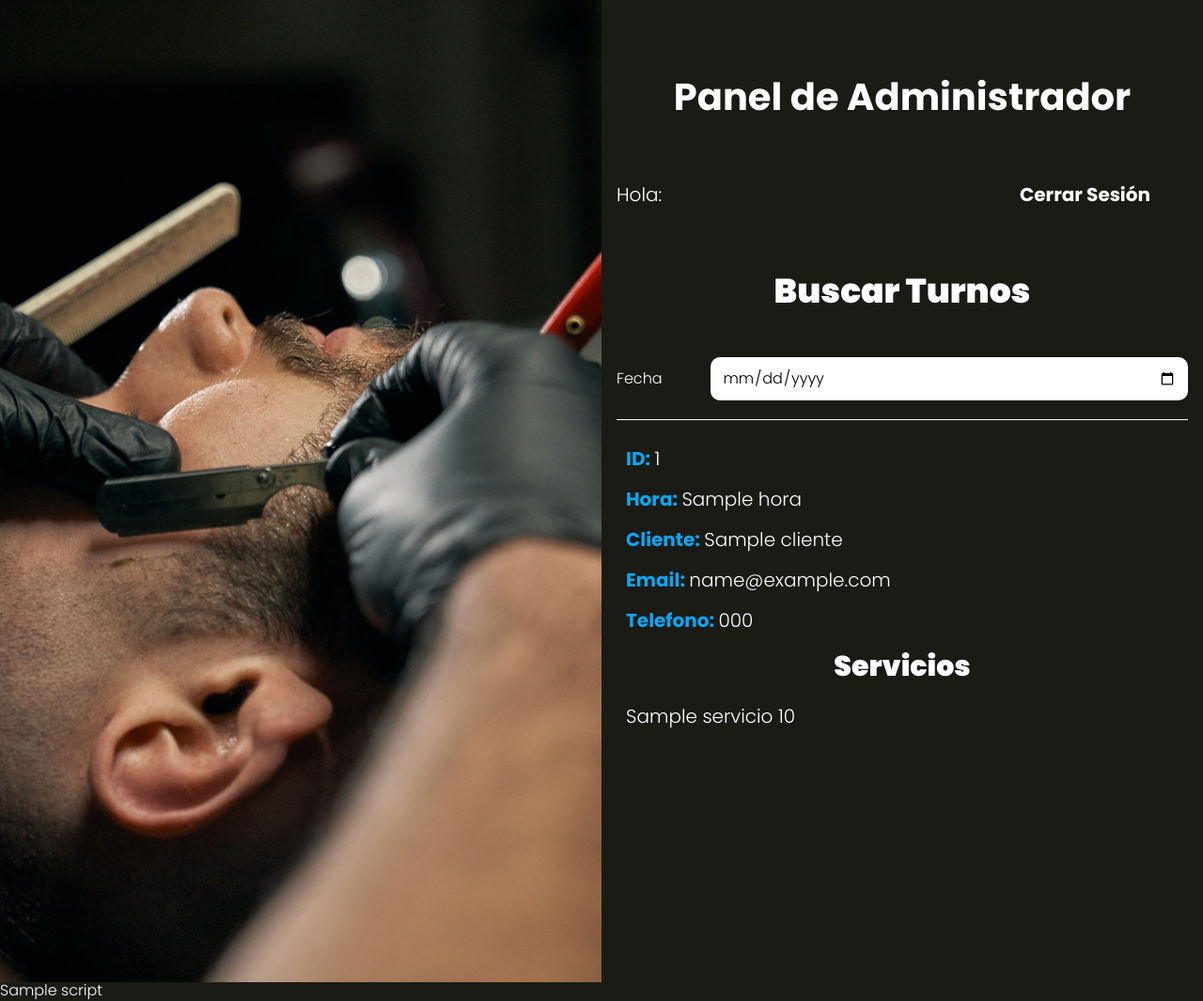
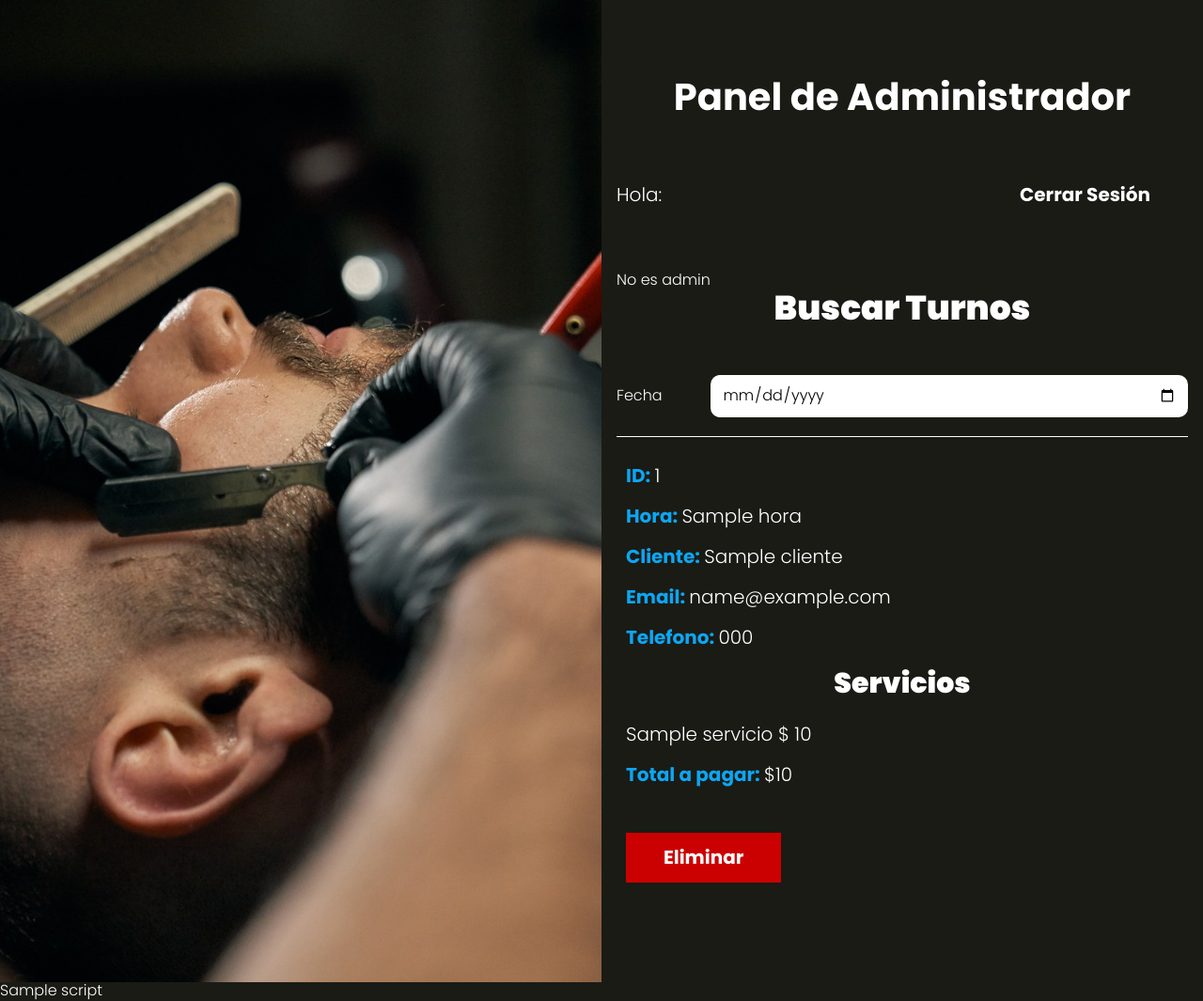
Before and after one commit to dellpinos/AppSalon, a PHP site: the page made by views/admin/index.php in a window 1280 px wide. Shown: the whole page at 94% size. Run offline with PHP 8.4, Linux system fonts and the light colour scheme; the template is opened without the code that fills it: most values are stand-ins (such as "Sample title", 1, 10 or a date in 2020); data that the repository does not hold is empty.

Commit message:
Menu Admin Servicios

```diff
--- a/controllers/LoginController.php
+++ b/controllers/LoginController.php
@@ -29,6 +29,8 @@ class LoginController {
                         $_SESSION['nombre'] = $usuario->nombre . " " . $usuario->apellido;
                         $_SESSION['email'] = $usuario->email;
                         $_SESSION['login'] = true;
+
+                        debuguear($_SESSION);
 
                         // Redireccionamiento
                         if($usuario->admin === "1"){
--- a/public/index.php
+++ b/public/index.php
@@ -38,6 +38,7 @@ $router->get('/admin', [AdminController::class, 'index']);
 // API de Turnos
 $router->get('/api/servicios', [APIController::class, 'index']);
 $router->post('/api/turnos', [APIController::class, 'guardar']);
+$router->post('/api/eliminar', [APIController::class, 'eliminar']);
 
 
 // Comprueba y valida las rutas, que existan y les asigna las funciones del Controlador
--- a/src/scss/base/_globales.scss
+++ b/src/scss/base/_globales.scss
@@ -1,4 +1,5 @@
 @use 'variables' as v;
+@use 'base/mixins' as m;
 
 html {
     font-size: 62.5%;
@@ -7,17 +8,18 @@ html {
 }
 body {
     min-height: 100%;
+    @include m.tablet {
+        height: 100%;
+    }
     display: flex;
     flex-direction: column;
     background-color: v.$negro;
     color: v.$blanco;
+    font-family: v.$fuente_principal;
+    font-size: 1.6rem;
 }
 *, *:before, *:after {
     box-sizing: inherit;
-}
-body {
-    font-family: v.$fuente_principal;
-    font-size: 1.6rem;
 }
 .contenedor {
     width: 95%;
--- a/src/scss/componentes/_botones.scss
+++ b/src/scss/componentes/_botones.scss
@@ -4,3 +4,6 @@
 .boton {
     @include m.boton(v.$azul, v.$blanco);
 }
+.boton-eliminar {
+    @include m.boton(v.$rojo, v.$blanco);
+}
--- a/src/scss/layout/_UI.scss
+++ b/src/scss/layout/_UI.scss
@@ -23,6 +23,9 @@
         width: 95%;
         margin: 0 auto;
         padding: 3rem 0;
+        @include m.tablet {
+            overflow: scroll;
+        }
     }
 
 }
--- a/views/admin/index.php
+++ b/views/admin/index.php
@@ -7,10 +7,16 @@
     <form class="formulario">
         <div class="campo">
             <label for="fecha">Fecha</label>
-            <input id="fecha" type="date" name="fecha">
+            <input id="fecha" type="date" name="fecha" value="<?php echo $fecha; ?>">
         </div>
     </form>
 </div>
+
+<?php
+    if(count($turnos) === 0){
+        echo "<h2> No hay turnos programados en esta fecha. </h2>";
+    }
+?>
 
 <div id="turnos-admin">
     <ul class="turnos">
@@ -18,6 +24,7 @@
         $idTurno = '';
         foreach ($turnos as $key => $turno) {
             if ($idTurno !== $turno->id) {
+                $total = 0;
         ?>
                 <li>
                     <p>ID: <span><?php echo $turno->id ?></span></p>
@@ -31,12 +38,27 @@
                 <?php $idTurno = $turno->id;
             }  // Fin de if
                 ?>
-                    <p class="servicio"><?php echo $turno->servicio . " " . $turno->precio;?></p>
+                    <p class="servicio"><?php echo $turno->servicio . " $ " . $turno->precio;?></p>
                 <?php
+                $total += $turno->precio;
                 $actual = $turno->id;
-                $proximo = $turnos[$key + 1]->id;
-                ?>
+                $proximo = $turnos[$key + 1]->id ?? 0;
+
+                if(esUltimo($actual, $proximo)) {
+                    ?> <p class="total" >Total a pagar: <span> $<?php echo $total; ?> </span></p>
+
+
+                    <form action="/api/eliminar" method="POST">
+                        <input type="hidden" name="id" value="<?php echo $turno->id ?>">
+                        <input type="submit" class="boton-eliminar" value="Eliminar">
+                    </form>
+
+                <?php }  ?>
             <?php } // Fin de forEach
             ?>
     </ul>
 </div>
+<?php
+    $script = "<script src='build/js/buscador.js'></script>";
+
+?>
--- a/views/templates/barra.php
+++ b/views/templates/barra.php
@@ -2,3 +2,14 @@
     <p>Hola: <?php echo $nombre ?? ''; ?></p>
     <a href="/logout" class="boton">Cerrar Sesión</a>
 </div>
+
+<?php
+
+debuguear($_SESSION);
+
+
+if(isset($_SESSION['admin'])) {
+    echo "Si es Admin";
+} else {
+    echo "No es admin";
+}
```
Also changed, not shown: controllers/APIController.php (+10 -0 lines), controllers/AdminController.php (+13 -2 lines), includes/funciones.php (+16 -0 lines), src/js/buscador.js (added, +17 -0 lines), public/build/css/app.css, public/build/js/buscador.js (added), 1 other file.
